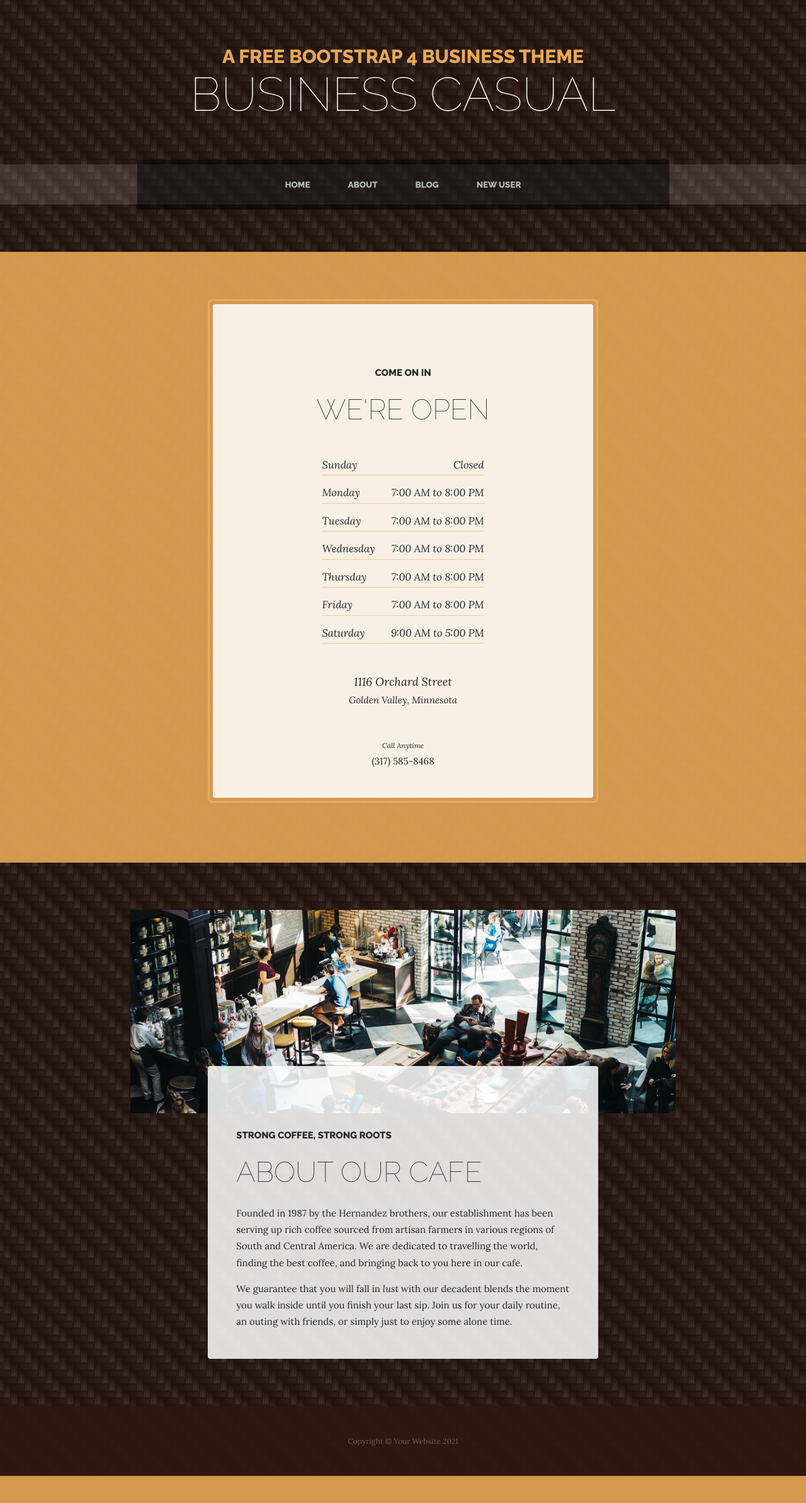
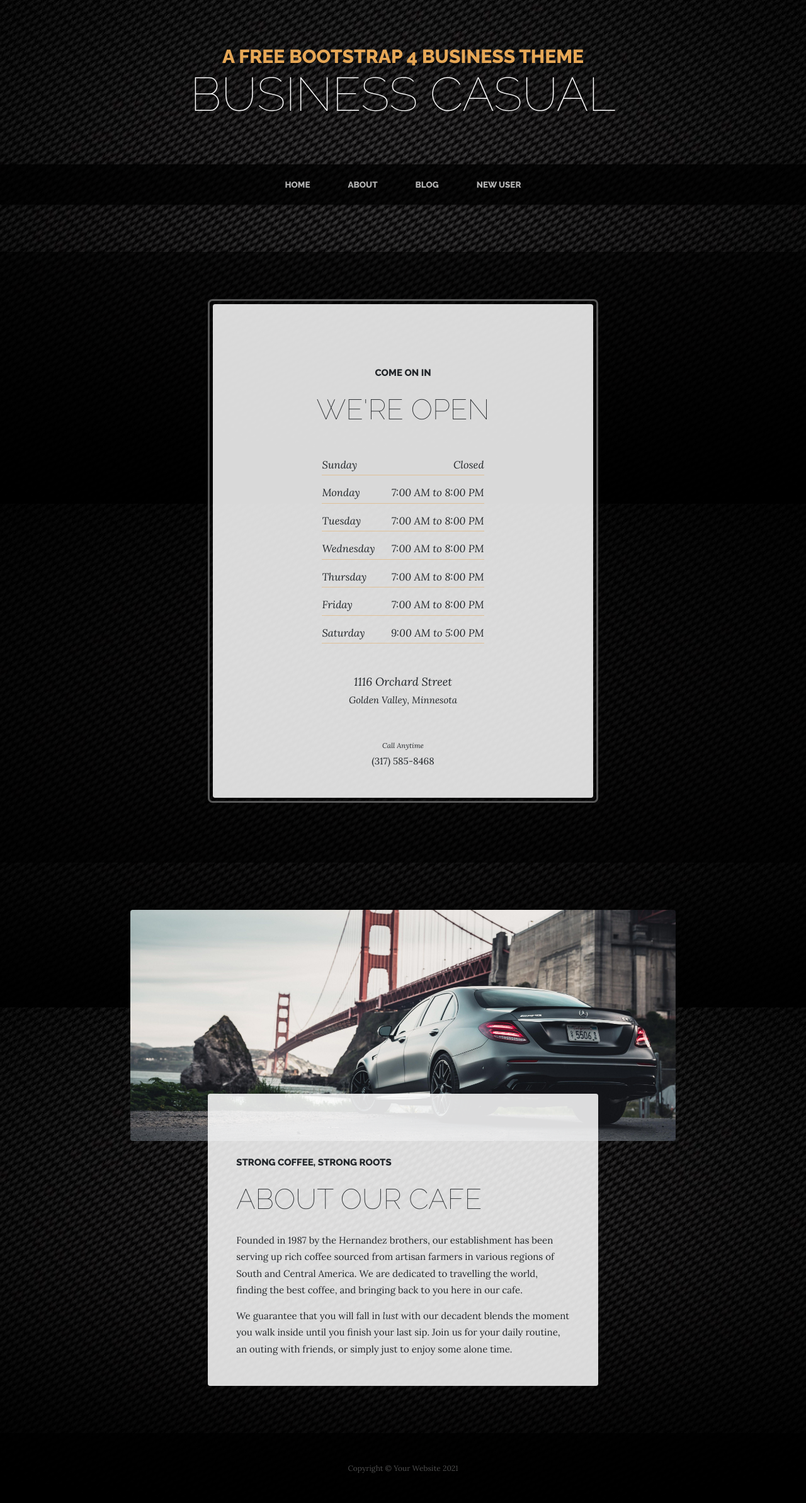
Before and after one commit to mattgreen91/milestone-project-3, a Flask app: page /new_user in a window 1280 px wide. Shown: the whole page at 63% size. Before the commit the page ends 2344 px from the top, so only its background shows below. Run offline with Flask 2, Linux system fonts and the light colour scheme; some libraries are stand-ins or nearby versions.

Commit message:
updated images

```diff
--- a/static/css/style.css
+++ b/static/css/style.css
@@ -1,7 +1,13 @@
+/* change background image gradient */
+
+body {
+    background-image: linear-gradient(rgba(0,0,0,.3),rgba(0,0,0,.95)),url(../img/bg.jpg);
+}
+
 /* colour of navigation bar */
 
-#mainNav {
-    background-color: rgba(256,256,256,.12)
+#mainNav, .footer {
+    background-color: rgba(0,0,0,.8)
 }
 
 /* mobile nav menu toggle button colour */
@@ -10,7 +16,20 @@
     background-color: #000000;
 }
 
+/* change button colours */
+
+.btn {
+    background-color: orange;
+}
+
+/* mid-section background */
+.cta {
+    background-color: rgba(0,0,0,.6);
+}
+
 /* format drop down nav menu for smaller screens */
+
+@media only screen and (max-width: 991px) {
 
     .navbar-collapse {
         z-index: 1;
@@ -24,9 +43,4 @@
     nav ul a:hover {
         background-color: rgba(0,0,0,0.7);
     }
-
-/* change button colours */
-
-.btn {
-    background-color: orange;
 }
--- a/templates/about.html
+++ b/templates/about.html
@@ -2,7 +2,7 @@
 {% block content %}
   <section class="page-section about-heading">
     <div class="container">
-      <img class="img-fluid rounded about-heading-img mb-3 mb-lg-0" src="{{ url_for('static', filename='img/about.jpg') }}" alt="">
+      <img class="img-fluid rounded about-heading-img mb-3 mb-lg-0" src="{{ url_for('static', filename='img/bmw.jpg') }}" alt="">
       <div class="about-heading-content">
         <div class="row">
           <div class="col-xl-9 col-lg-10 mx-auto">
--- a/templates/new_user.html
+++ b/templates/new_user.html
@@ -61,7 +61,7 @@
 
     <section class="page-section about-heading">
       <div class="container">
-        <img class="img-fluid rounded about-heading-img mb-3 mb-lg-0" src="{{ url_for('static', filename='img/about.jpg') }}" alt="">
+        <img class="img-fluid rounded about-heading-img mb-3 mb-lg-0" src="{{ url_for('static', filename='img/cclass.jpg') }}" alt="">
         <div class="about-heading-content">
           <div class="row">
             <div class="col-xl-9 col-lg-10 mx-auto">
```
Also changed, not shown: static/img/bg.jpg, static/img/bmw.jpg (added), static/img/cclass.jpg (added), static/img/gwagon.jpg (added), static/img/intro.jpg. Lines whose indentation alone changed are shown as unchanged.
